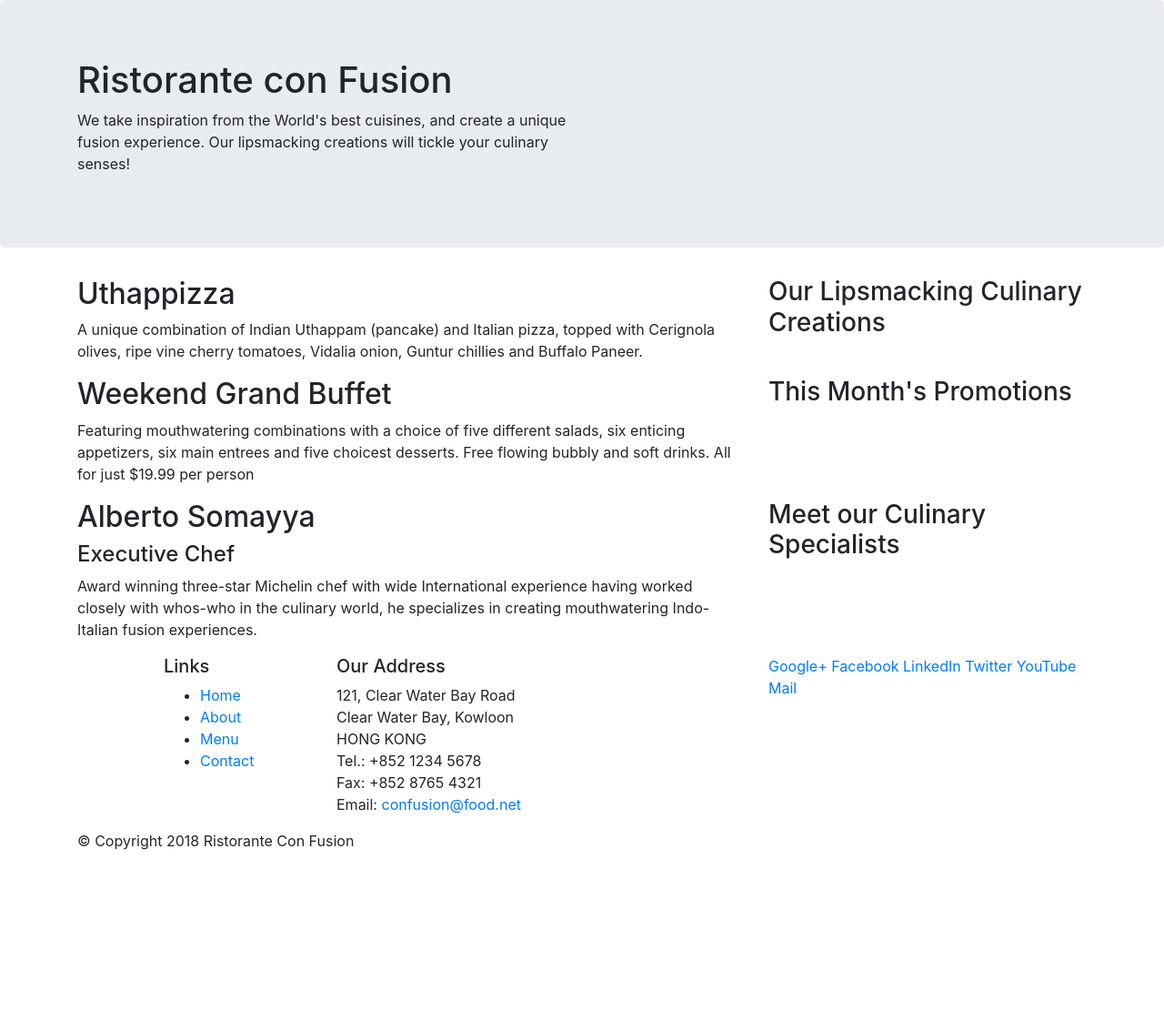
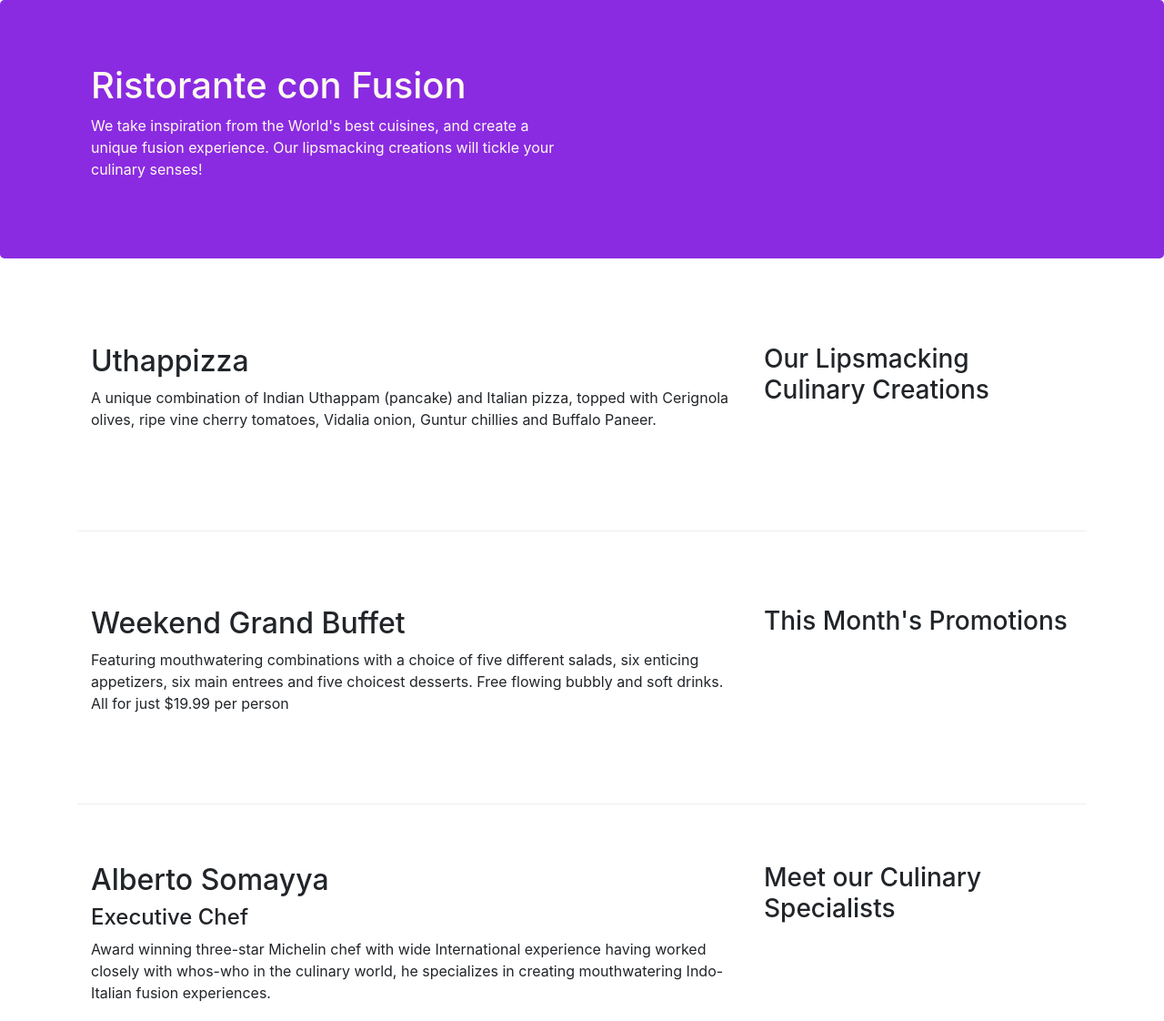
Before and after one commit to baldmonkey1/bootstrap, a website: page index.html in a window 1280 px wide. Shown: the top 1122 px of the page at 91% size. Before the commit the page ends 952 px from the top, so only its background shows below. Drawn offline with nearby package versions, Linux system fonts and the light colour scheme.

Commit message:
bootstrap grid 2

```diff
--- /dev/null
+++ b/css/styles.css
@@ -0,0 +1,30 @@
+.row-header {
+    margin: 0px auto;
+    padding: 0px auto;
+}
+
+.row-content {
+    margin: 0px auto;
+    padding: 50px 0px 50px 0px;
+    border-bottom: 1px ridge;
+    min-height: 300px;
+}
+
+.footer{
+    background-color: aliceblue;
+    margin: 0px auto;
+    padding: 20px 0px 20px 0px;
+}
+
+.jumbotron{
+    padding: 70px 30px 70px 30px;
+    margin: 0px;
+    background-color: blueviolet;
+    color: floralwhite;
+}
+
+.address{
+    font-size: 80%;
+    margin: 0px;
+    color: black;
+}
--- a/index.html
+++ b/index.html
@@ -9,6 +9,7 @@
 
     <!-- Bootstrap CSS -->
     <link rel="stylesheet" href="node_modules/bootstrap/dist/css/bootstrap.min.css">
+    <link rel="stylesheet" href="css\styles.css">
     <title>Ristorante Con Fusion</title>
 </head>
 
@@ -16,7 +17,7 @@
 
     <header class="jumbotron">
         <div class="container">
-            <div class="row">
+            <div class="row row-header">
                 <div class="col-12 col-sm-6">
                     <h1>Ristorante con Fusion</h1>
                     <p>We take inspiration from the World's best cuisines, and create a unique fusion experience. Our lipsmacking creations will tickle your culinary senses!</p>
@@ -28,7 +29,7 @@
     </header>
 
     <div class="container">
-        <div class="row">
+        <div class="row row-content align-content-center">
             <div class="col-12 order-sm-last col-sm-4">
                 <h3>Our Lipsmacking Culinary Creations</h3>
             </div>
@@ -39,7 +40,7 @@
         </div>
 
 
-        <div class="row">
+        <div class="row row-content align-content-center">
             <div class="col-12 order-sm-last col-sm-4">
                 <h3>This Month's Promotions</h3>
             </div>
@@ -49,7 +50,7 @@
             </div>
         </div>
 
-        <div class="row">
+        <div class="row row-content align-content-center">
             <div class="col-12 order-sm-last col-sm-4">
                 <h3>Meet our Culinary Specialists</h3>
             </div>
@@ -61,12 +62,12 @@
         </div>
     </div>
 
-    <footer>
+    <footer class="footer">
         <div class="container">
             <div class="row">
                 <div class="col-4 offset-1 col-sm-2">
                     <h5>Links</h5>
-                    <ul>
+                    <ul class="list-unstyled">
                         <li><a href="#">Home</a></li>
                         <li><a href="#">About</a></li>
                         <li><a href="#">Menu</a></li>
@@ -75,7 +76,7 @@
                 </div>
                 <div class="col-8 col-sm-5">
                     <h5>Our Address</h5>
-                    <address>
+                    <address class="address">
 		              121, Clear Water Bay Road<br>
 		              Clear Water Bay, Kowloon<br>
 		              HONG KONG<br>
@@ -84,8 +85,8 @@
 		              Email: <a href="mailto:confusion@food.net">confusion@food.net</a>
 		           </address>
                 </div>
-                <div class="col-12 col-sm-4">
-                    <div>
+                <div class="col-12 col-sm-4 align-self-center">
+                    <div class="text-center">
                         <a href="http://google.com/+">Google+</a>
                         <a href="http://www.facebook.com/profile.php?id=">Facebook</a>
                         <a href="http://www.linkedin.com/in/">LinkedIn</a>
@@ -95,7 +96,7 @@
                     </div>
                 </div>
            </div>
-           <div class="row">
+           <div class="row justify-content-center">
                 <div class="col-auto">
                     <p>© Copyright 2018 Ristorante Con Fusion</p>
                 </div>
```
